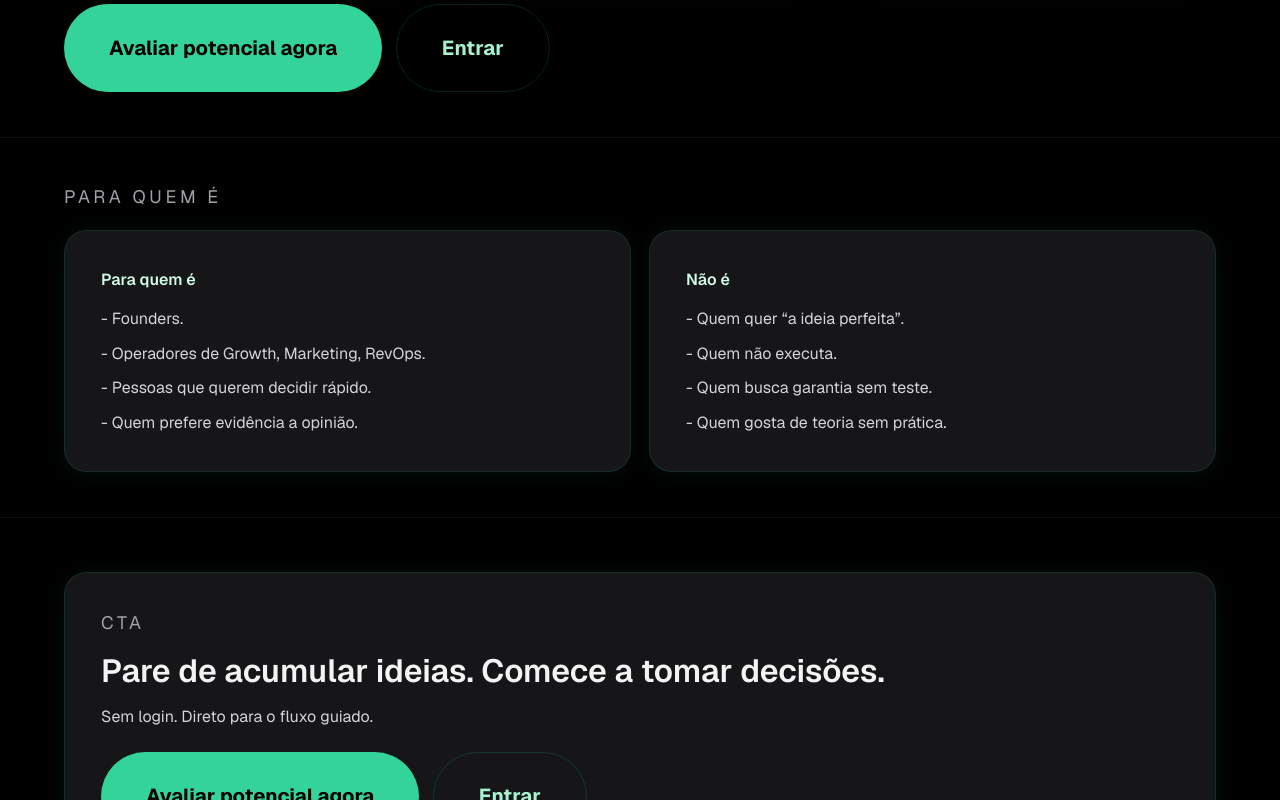
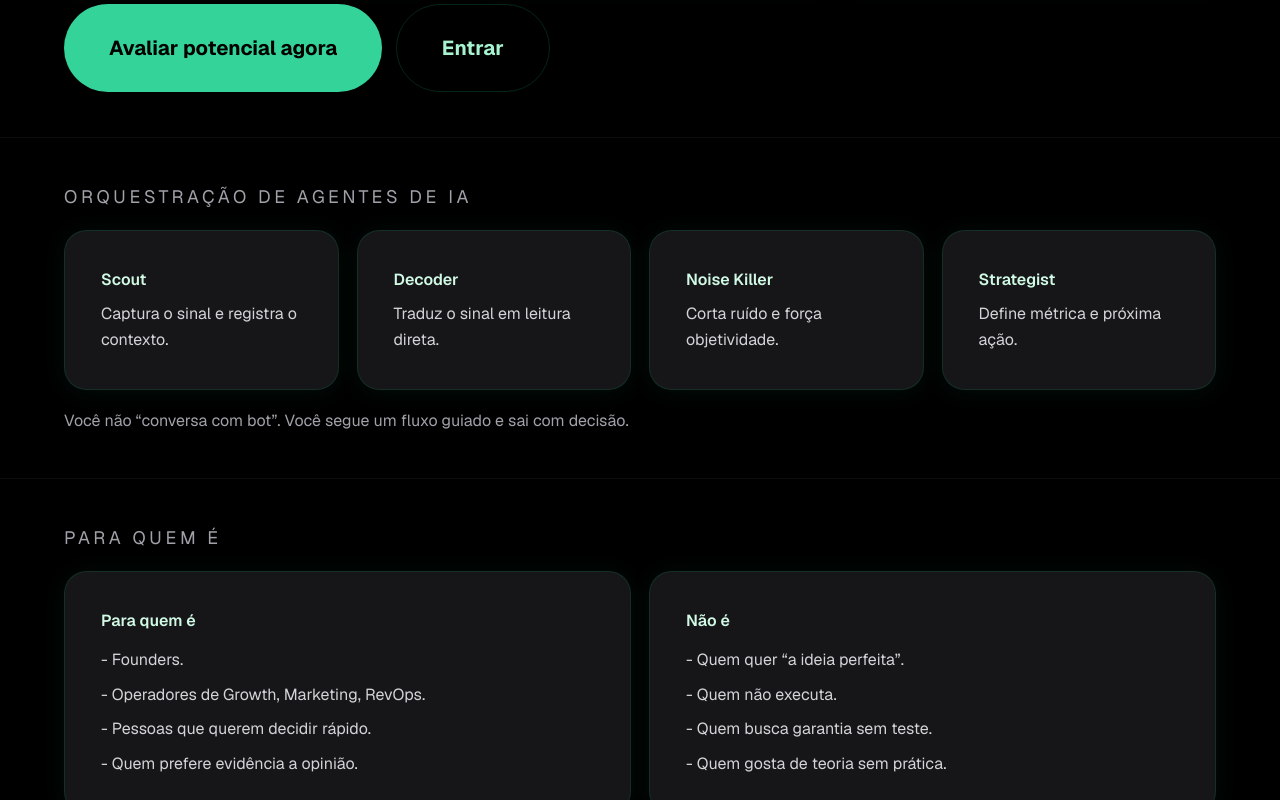
Before and after one commit to TiagoIA-UX/SignalHack, a Next.js app: page / in a window 1280 px wide. Shown: the part 1520-2320 px from the top of the page. Built offline with nearby package versions, Linux system fonts and the light colour scheme; no server answers.

Commit message:
feat: destaque orquestracao de agentes

```diff
--- a/app/app/page.tsx
+++ b/app/app/page.tsx
@@ -345,6 +345,12 @@ export default function AppPage() {
                     <div className="mt-1 text-sm text-zinc-300">
                       Sem login. Três passos. Resultado: potencial + métrica + decisão.
                     </div>
+                    <div className="mt-3 flex flex-wrap items-center gap-2">
+                      <Badge>Scout</Badge>
+                      <Badge>Decoder</Badge>
+                      <Badge>Noise Killer</Badge>
+                      <Badge>Strategist</Badge>
+                    </div>
                   </div>
                   <div className="flex items-center gap-2">
                     <Button variant="ghost" onClick={() => (resetWizard(), setWizardOpen(false))}>
@@ -356,15 +362,15 @@ export default function AppPage() {
                 <div className="mt-6 grid gap-3 md:grid-cols-3">
                   <div className={`rounded-2xl border px-4 py-3 ${wizardStep === 1 ? "border-emerald-500/35 bg-emerald-500/10" : "border-white/10 bg-black/30"}`}>
                     <div className="text-xs uppercase tracking-[0.2em] text-zinc-400">Passo 1</div>
-                    <div className="mt-1 text-sm font-semibold text-zinc-100">Sinal</div>
+                    <div className="mt-1 text-sm font-semibold text-zinc-100">Sinal (Scout)</div>
                   </div>
                   <div className={`rounded-2xl border px-4 py-3 ${wizardStep === 2 ? "border-emerald-500/35 bg-emerald-500/10" : "border-white/10 bg-black/30"}`}>
                     <div className="text-xs uppercase tracking-[0.2em] text-zinc-400">Passo 2</div>
-                    <div className="mt-1 text-sm font-semibold text-zinc-100">Potencial</div>
+                    <div className="mt-1 text-sm font-semibold text-zinc-100">Potencial (Decoder + Noise Killer)</div>
                   </div>
                   <div className={`rounded-2xl border px-4 py-3 ${wizardStep === 3 ? "border-emerald-500/35 bg-emerald-500/10" : "border-white/10 bg-black/30"}`}>
                     <div className="text-xs uppercase tracking-[0.2em] text-zinc-400">Passo 3</div>
-                    <div className="mt-1 text-sm font-semibold text-zinc-100">Métrica</div>
+                    <div className="mt-1 text-sm font-semibold text-zinc-100">Métrica (Strategist)</div>
                   </div>
                 </div>
 
@@ -551,6 +557,7 @@ export default function AppPage() {
                       <Badge>Sem login</Badge>
                       <Badge>Uso imediato</Badge>
                       <Badge>Critério claro</Badge>
+                      <Badge>Orquestração de agentes de IA</Badge>
                     </div>
 
                     <h2 className="mt-4 text-xl font-semibold text-emerald-100">{selected.title}</h2>
--- a/app/page.tsx
+++ b/app/page.tsx
@@ -113,6 +113,36 @@ export default function HomePage() {
           </Container>
         </section>
 
+        {/* ORQUESTRAÇÃO DE AGENTES */}
+        <section id="agentes" className="py-10 border-t border-white/5">
+          <Container>
+            <div className="mx-auto max-w-5xl space-y-4">
+              <div className="text-xs uppercase tracking-[0.2em] text-zinc-400">Orquestração de agentes de IA</div>
+              <div className="grid gap-4 md:grid-cols-4">
+                <Card className="p-5">
+                  <div className="text-sm font-semibold text-emerald-100">Scout</div>
+                  <div className="mt-2 text-sm text-zinc-300">Captura o sinal e registra o contexto.</div>
+                </Card>
+                <Card className="p-5">
+                  <div className="text-sm font-semibold text-emerald-100">Decoder</div>
+                  <div className="mt-2 text-sm text-zinc-300">Traduz o sinal em leitura direta.</div>
+                </Card>
+                <Card className="p-5">
+                  <div className="text-sm font-semibold text-emerald-100">Noise Killer</div>
+                  <div className="mt-2 text-sm text-zinc-300">Corta ruído e força objetividade.</div>
+                </Card>
+                <Card className="p-5">
+                  <div className="text-sm font-semibold text-emerald-100">Strategist</div>
+                  <div className="mt-2 text-sm text-zinc-300">Define métrica e próxima ação.</div>
+                </Card>
+              </div>
+              <div className="text-sm text-zinc-400">
+                Você não “conversa com bot”. Você segue um fluxo guiado e sai com decisão.
+              </div>
+            </div>
+          </Container>
+        </section>
+
         {/* PARA QUEM É / PARA QUEM NÃO É */}
         <section id="para-quem-e" className="py-10 border-t border-white/5">
           <Container>
```
